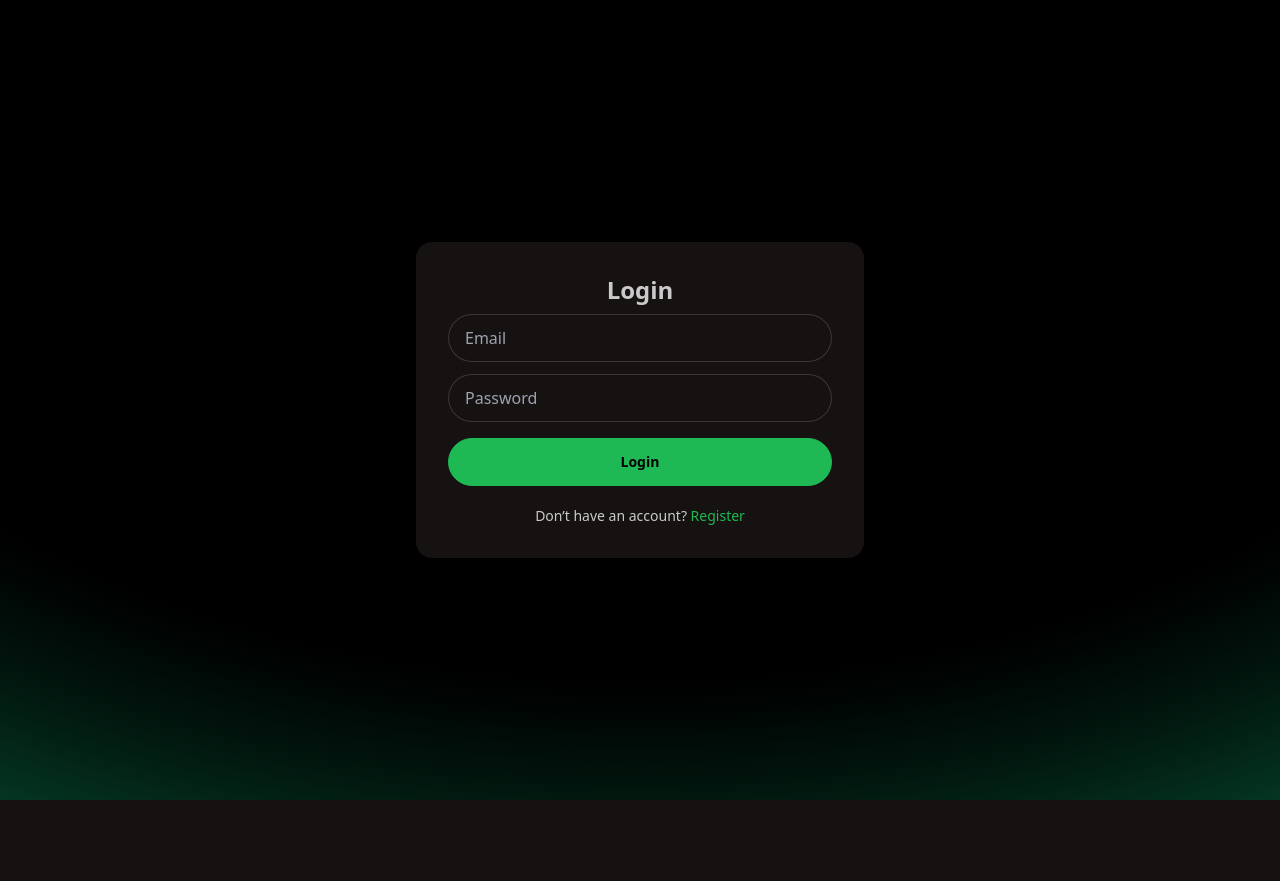
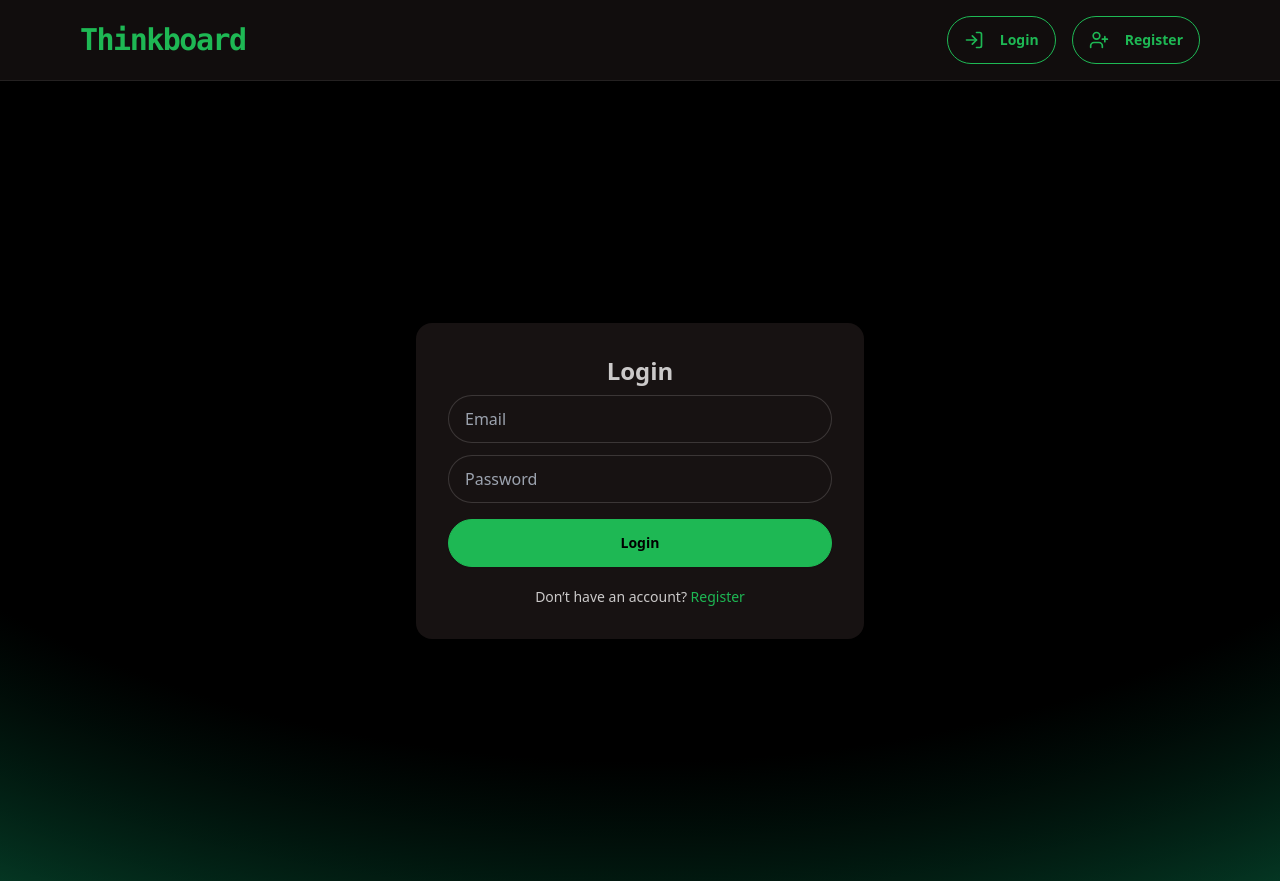
Before and after one commit to jatinsai09/mern_thinkboard, a React app in the folder frontend/: page /login in a window 1280 px wide. Before the commit the page ends 800 px from the top, so only its background shows below. Built offline with nearby package versions, Linux system fonts and the light colour scheme; the HTML template or start-up script is replaced by a standard one.

Commit message:
Added Navbar in login, signup pages and modified styling in Navbar component

```diff
--- a/frontend/src/components/navbar.jsx
+++ b/frontend/src/components/navbar.jsx
@@ -59,12 +59,12 @@ const Navbar = () => {
               </>
             ) : (
               <>
-                <Link to="/login" className="btn btn-ghost">
+                <Link to="/login" className="btn btn-outline btn-primary">
                   <LogInIcon className="size-5 mr-2" />
                   <span>Login</span>
                 </Link>
 
-                <Link to="/register" className="btn btn-primary">
+                <Link to="/register" className="btn btn-outline btn-primary">
                   <UserPlusIcon className="size-5 mr-2" />
                   <span>Register</span>
                 </Link>
--- a/frontend/src/pages/Login.jsx
+++ b/frontend/src/pages/Login.jsx
@@ -1,6 +1,7 @@
 // src/pages/Login.jsx
 import { useState } from "react";
 import { useNavigate } from "react-router-dom";
+import Navbar from "../components/navbar.jsx";
 import api from "../lib/axios.js";
 import { LoaderIcon } from "lucide-react";
 import toast from "react-hot-toast";
@@ -40,6 +41,8 @@ export default function Login() {
   }
 
   return (
+    <div>
+      <Navbar />
       <div className="min-h-screen flex items-center justify-center bg-base-200 p-6 [background:radial-gradient(125%_125%_at_50%_10%,#000_60%,#00FF9D40_100%)]">
         <div className="card w-full max-w-md shadow-lg bg-base-100">
           <div className="card-body">
@@ -81,5 +84,6 @@ export default function Login() {
           </div>
         </div>
       </div>
+    </div>
   );
 }
--- a/frontend/src/pages/Register.jsx
+++ b/frontend/src/pages/Register.jsx
@@ -1,6 +1,7 @@
 // src/pages/Register.jsx
 import { useState } from "react";
 import { useNavigate } from "react-router-dom";
+import Navbar from "../components/navbar.jsx";
 import api from "../lib/axios.js";
 import { LoaderIcon } from "lucide-react";
 import toast from "react-hot-toast";
@@ -45,6 +46,8 @@ export default function Register() {
   }
 
   return (
+    <div>
+      <Navbar />
       <div className="min-h-screen flex items-center justify-center bg-base-200 p-6 [background:radial-gradient(125%_125%_at_50%_10%,#000_60%,#00FF9D40_100%)]">
         <div className="card w-full max-w-md shadow-lg bg-base-100">
           <div className="card-body">
@@ -96,5 +99,6 @@ export default function Register() {
           </div>
         </div>
       </div>
+    </div>
   );
 }
```
Lines whose indentation alone changed are shown as unchanged.
